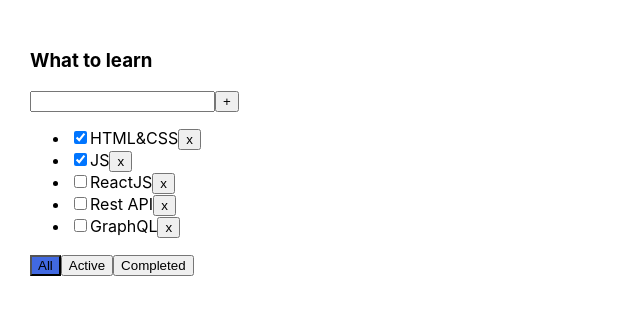
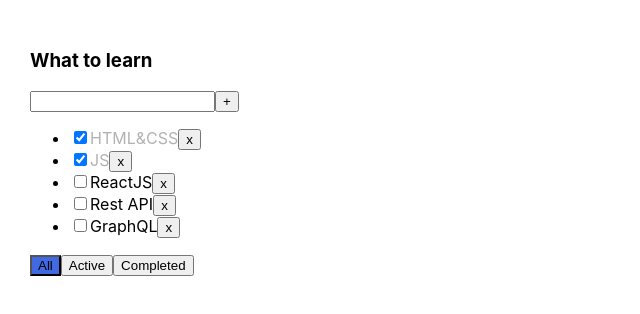
Before and after one commit to Pavel-SS/ToDo-list-Samurai-, a React (Create React App) app: page / in a window 1280 px wide. Shown: the top 314 px of the page, without its empty margins (0-640 px from the left). Built offline with nearby package versions, Linux system fonts and the light colour scheme.

Commit message:
Update Todolist.tsx

```diff
--- a/src/Todolist.tsx
+++ b/src/Todolist.tsx
@@ -71,7 +71,7 @@ export function Todolist(props: PropsType) {
                     }
                     return <li key={t.id}>
                         <input type="checkbox" checked={t.isDone} onChange={onCheckboxHandler}/>
-                        <span>{t.title}</span>
+                        <span className={t.isDone ? style.opacityTask : ''}>{t.title}</span>
                         <button onClick={ onClickHandler }>x</button>
                     </li>
                 })
```
